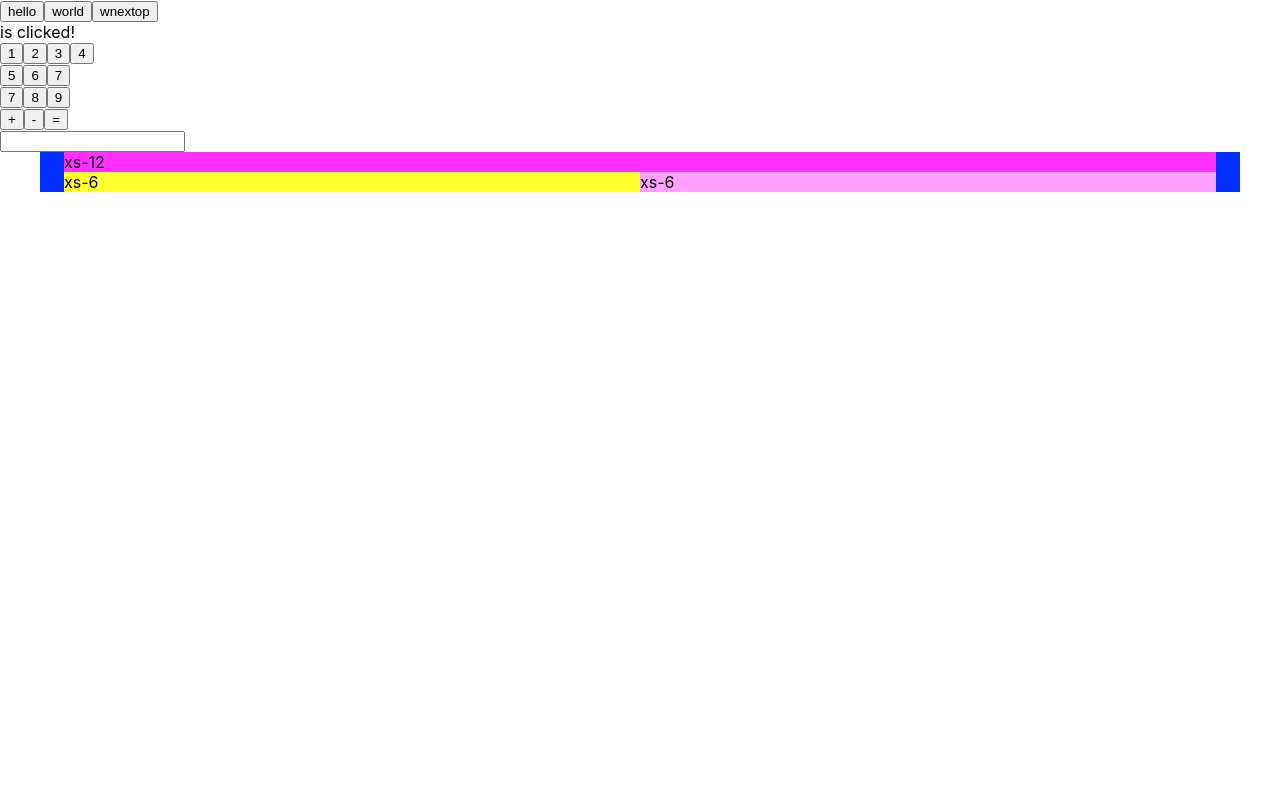
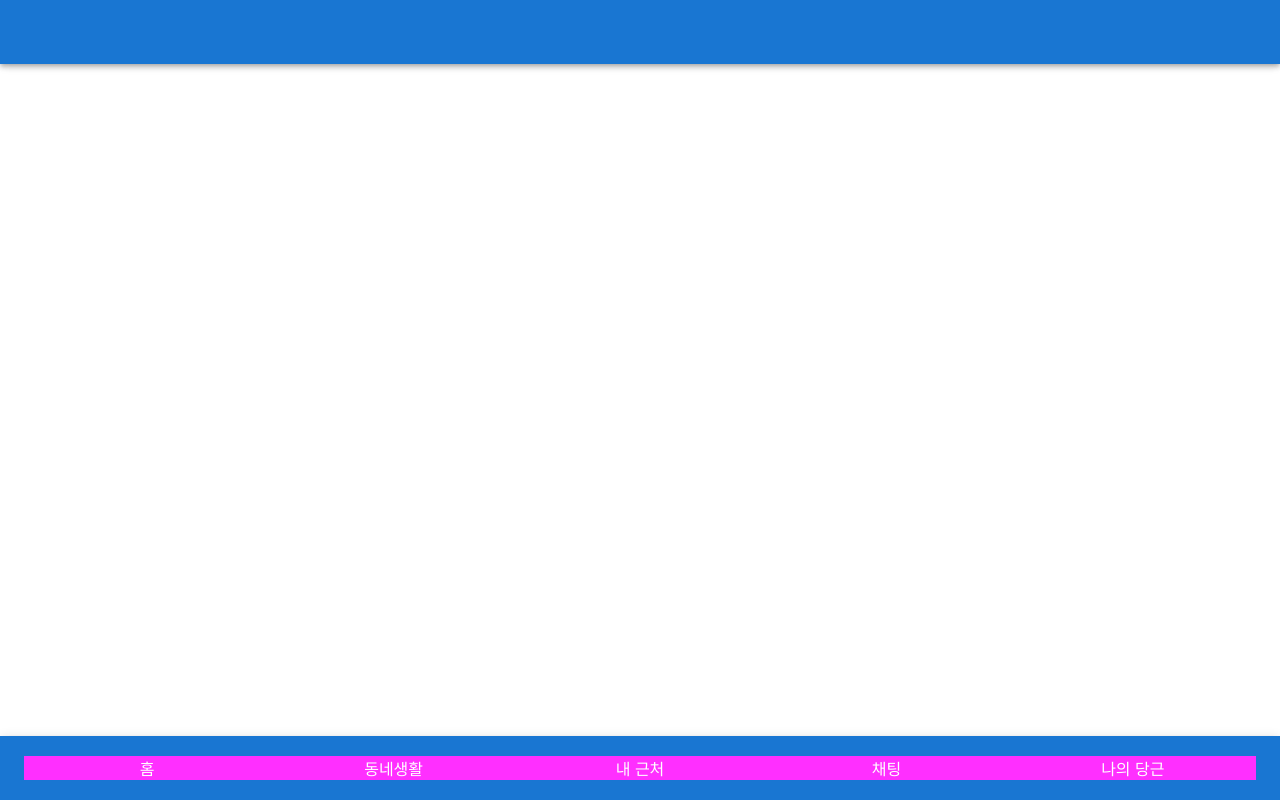
Before and after one commit to tyler13313/carrot-frontend, a React (Create React App) app: page / in a window 1280 px wide. Built offline with nearby package versions, Linux system fonts and the light colour scheme.

Commit message:
App Bar 만들기

```diff
--- a/package.json
+++ b/package.json
@@ -5,6 +5,7 @@
   "dependencies": {
     "@emotion/react": "^11.6.0",
     "@emotion/styled": "^11.6.0",
+    "@mui/icons-material": "^5.2.0",
     "@mui/material": "^5.2.1",
     "@testing-library/jest-dom": "^5.11.4",
     "@testing-library/react": "^11.1.0",
--- a/src/App.tsx
+++ b/src/App.tsx
@@ -1,25 +1,46 @@
-import { useState } from "react";
-import Button from "./Button";
-import Calculator from "./pages/Test/components/Calculator";
-import Test from "./pages/Test";
+import { Toolbar, AppBar, Grid, Box } from "@mui/material";
 
-const App = () => {
-  const [latestName, setLatestName] = useState("");
-  const updateLatestName = (name: string) => {
-    setLatestName(name);
-  };
+const App = (): JSX.Element => {
+  return (
+    <main>
+      <AppBar position="fixed">
+        <Toolbar></Toolbar>
+      </AppBar>
 
-  return (
-    <>
-      <Button name="hello " callback={updateLatestName} />
-      <Button name="world" callback={updateLatestName} />
-      <Button name="wnextop" callback={updateLatestName} />
-      <article>{latestName} is clicked!</article>
+      <Toolbar />
 
-      <Calculator />
-
-      <Test />
-    </>
+      <AppBar position="fixed" sx={{ top: "auto", bottom: 0 }}>
+        <Toolbar>
+          <Grid container>
+            <Grid item xs style={{ backgroundColor: "#ff2fff" }}>
+              <Box display="flex" justifyContent="center">
+                홈
+              </Box>
+            </Grid>
+            <Grid item xs style={{ backgroundColor: "#ff2fff" }}>
+              <Box display="flex" justifyContent="center">
+                동네생활
+              </Box>
+            </Grid>
+            <Grid item xs style={{ backgroundColor: "#ff2fff" }}>
+              <Box display="flex" justifyContent="center">
+                내 근처
+              </Box>
+            </Grid>
+            <Grid item xs style={{ backgroundColor: "#ff2fff" }}>
+              <Box display="flex" justifyContent="center">
+                채팅
+              </Box>
+            </Grid>
+            <Grid item xs style={{ backgroundColor: "#ff2fff" }}>
+              <Box display="flex" justifyContent="center">
+                나의 당근
+              </Box>
+            </Grid>
+          </Grid>
+        </Toolbar>
+      </AppBar>
+    </main>
   );
 };
 
--- a/src/pages/Test/index.tsx
+++ b/src/pages/Test/index.tsx
@@ -4,15 +4,25 @@ const Test = (): JSX.Element => {
   return (
     <Container style={{ backgroundColor: "#022fff" }}>
       <Grid container style={{ backgroundColor: "#ff2fff" }}>
-        <Grid item xs={12}>
+        <Grid item xs={12} md={6}>
+          xs-12
+        </Grid>
+        <Grid item xs={12} md={6}>
           xs-12
         </Grid>
       </Grid>
+
       <Grid container style={{ backgroundColor: "#ff9fff" }}>
-        <Grid item xs={6} style={{ backgroundColor: "#ffff2f" }}>
+        <Grid item xs={6} md={3} style={{ backgroundColor: "#ffff2f" }}>
           xs-6
         </Grid>
-        <Grid item xs={6}>
+        <Grid item xs={6} md={3} style={{ backgroundColor: "#ffff2f" }}>
+          xs-6
+        </Grid>
+        <Grid item xs={6} md={3} style={{ backgroundColor: "#ffff2f" }}>
+          xs-6
+        </Grid>
+        <Grid item xs={6} md={3} style={{ backgroundColor: "#ffff2f" }}>
           xs-6
         </Grid>
       </Grid>
```
Also changed, not shown: 1 other file (tests, documents, lock files or other folders).
